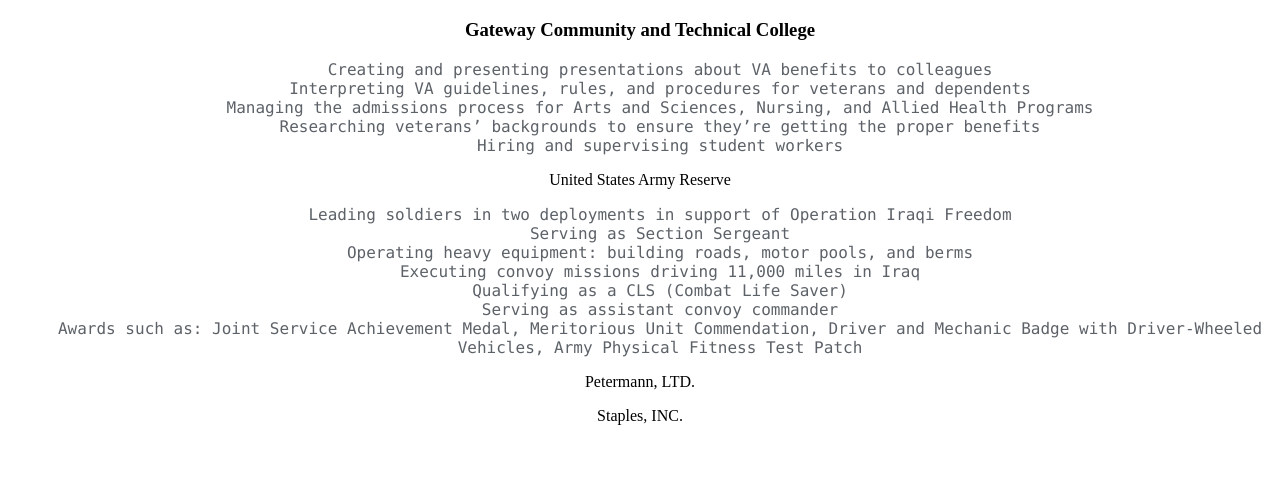
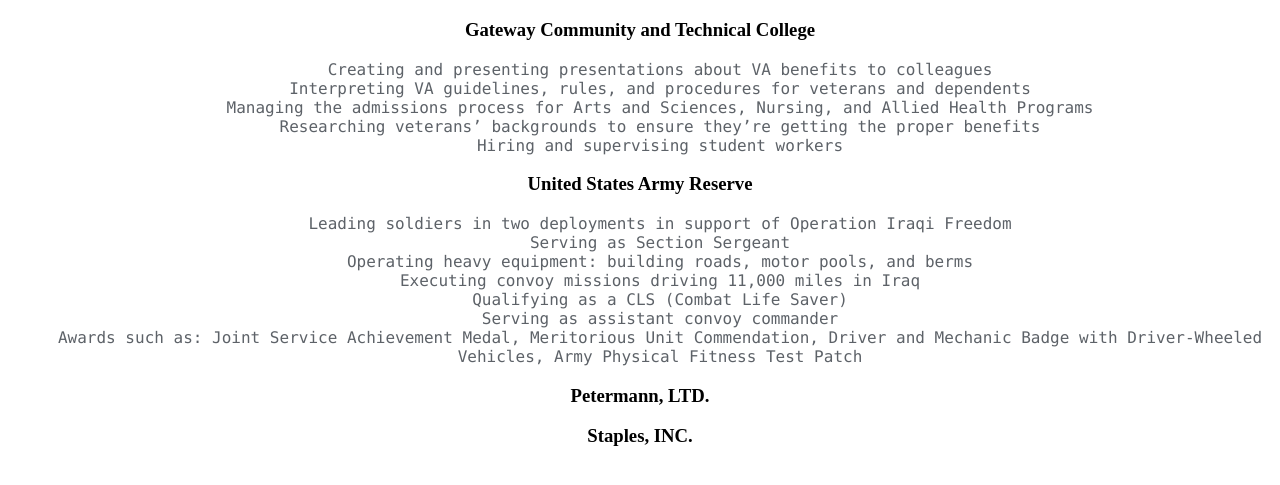
Before and after one commit to duallynoted/danielRidleyResume, a plain HTML site: page index.html in a window 1280 px wide. Shown: the part 61-546 px from the top of the page. Drawn offline with Linux system fonts and the light colour scheme.

Commit message:
made h3s

```diff
--- a/index.html
+++ b/index.html
@@ -18,7 +18,7 @@
         <li>Hiring and supervising student workers</li>
       </ul>
       </div>
-      <p>United States Army Reserve</p>
+      <h3>United States Army Reserve</h3>
       <div class="bullets">
       <ul style="list-style: none";>
         <li>Leading soldiers in two deployments in support of Operation Iraqi Freedom</li>
@@ -30,7 +30,7 @@
  	      <li>Awards such as: Joint Service Achievement Medal, Meritorious Unit Commendation, Driver and Mechanic Badge with Driver-Wheeled Vehicles, Army Physical Fitness Test Patch</li>
       </ul>
       </div>
-      <p>Petermann, LTD.</p>
+      <h3>Petermann, LTD.</h3>
       <div class="bullets">
       <ul style="list-style: none";>
         <li></li>
@@ -39,7 +39,7 @@
         <li></li>
       </ul>
       </div>
-      <p>Staples, INC.</p>
+      <h3>Staples, INC.</h3>
       <div class="bullets">
       <ul style="list-style: none";>
         <li></li>
```
